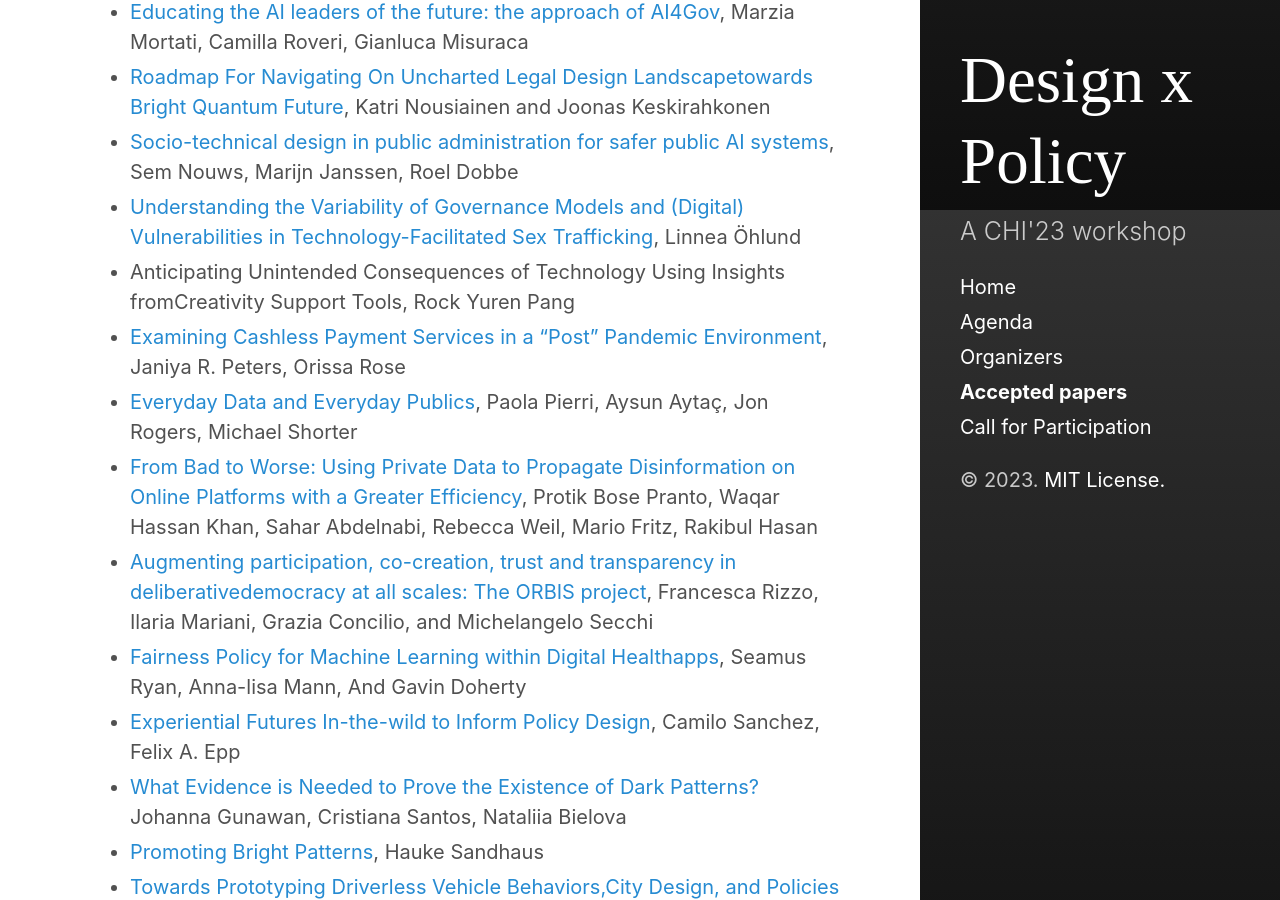
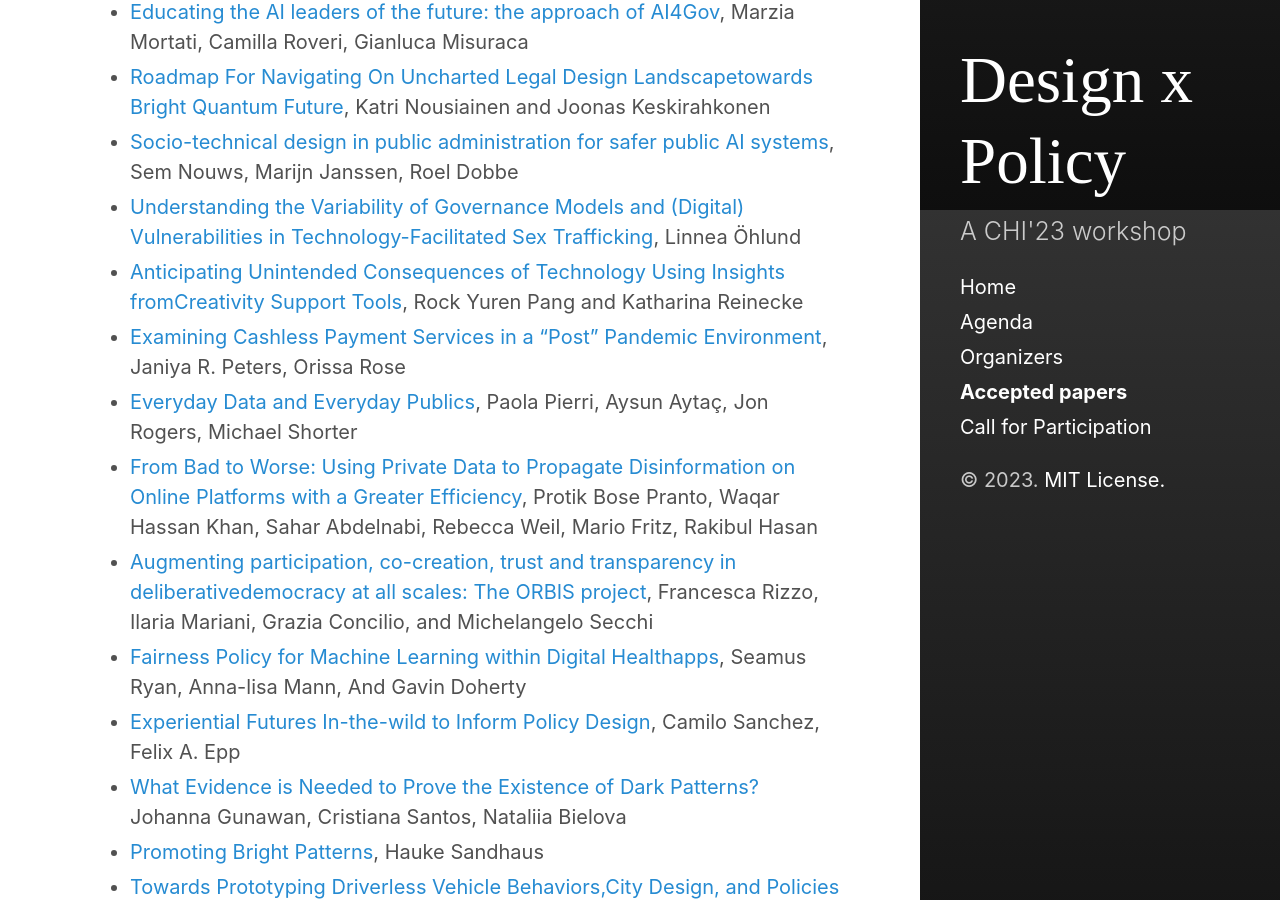
Before and after one commit to yang-qian/designpolicyCHI23, a Jekyll site: the page built from accepted.md, in a window 1280 px wide and 900 px high, scrolled down 2490 px. Built offline with Jekyll 4.4.1, drawn with Linux system fonts in a browser that asks for light colours.

Commit message:
Update accepted.md

```diff
--- a/accepted.md
+++ b/accepted.md
@@ -43,7 +43,7 @@ sidebar_link: true
 - [Roadmap For Navigating On Uncharted Legal Design Landscapetowards Bright Quantum Future](https://cornell.box.com/s/lm0cgmhfdp74ln3xhqsu5iz9nby0f0d1), Katri Nousiainen and Joonas Keskirahkonen
 - [Socio-technical design in public administration for safer public AI systems](https://cornell.box.com/s/x2hzhfis7k82yauntzzzss9n3kff1z4x), Sem Nouws, Marijn Janssen, Roel Dobbe
 - [Understanding the Variability of Governance Models and (Digital) Vulnerabilities in Technology-Facilitated Sex Trafficking](https://cornell.box.com/s/4biyooscul7qn5wuqs7pinxfpflu88gk), Linnea Öhlund
-- Anticipating Unintended Consequences of Technology Using Insights fromCreativity Support Tools, Rock Yuren Pang
+- [Anticipating Unintended Consequences of Technology Using Insights fromCreativity Support Tools](https://cornell.box.com/s/kpaobk0swd7kt6ofdjeyy4wk83uukd8l), Rock Yuren Pang and Katharina Reinecke
 - [Examining Cashless Payment Services in a “Post” Pandemic Environment](http://arxiv.org/abs/2303.12970), Janiya R. Peters, Orissa Rose
 - [Everyday Data and Everyday Publics](https://cornell.box.com/s/22l1xdnu3ec2kmtwrqu4yh01mynr5zi3), Paola Pierri, Aysun Aytaç, Jon Rogers, Michael Shorter
 - [From Bad to Worse: Using Private Data to Propagate Disinformation on Online Platforms with a Greater Efficiency](https://cornell.box.com/s/h1442ce40mva2e4mwzfcinka407v7zf6), Protik Bose Pranto, Waqar Hassan Khan, Sahar Abdelnabi, Rebecca Weil, Mario Fritz, Rakibul Hasan
```
